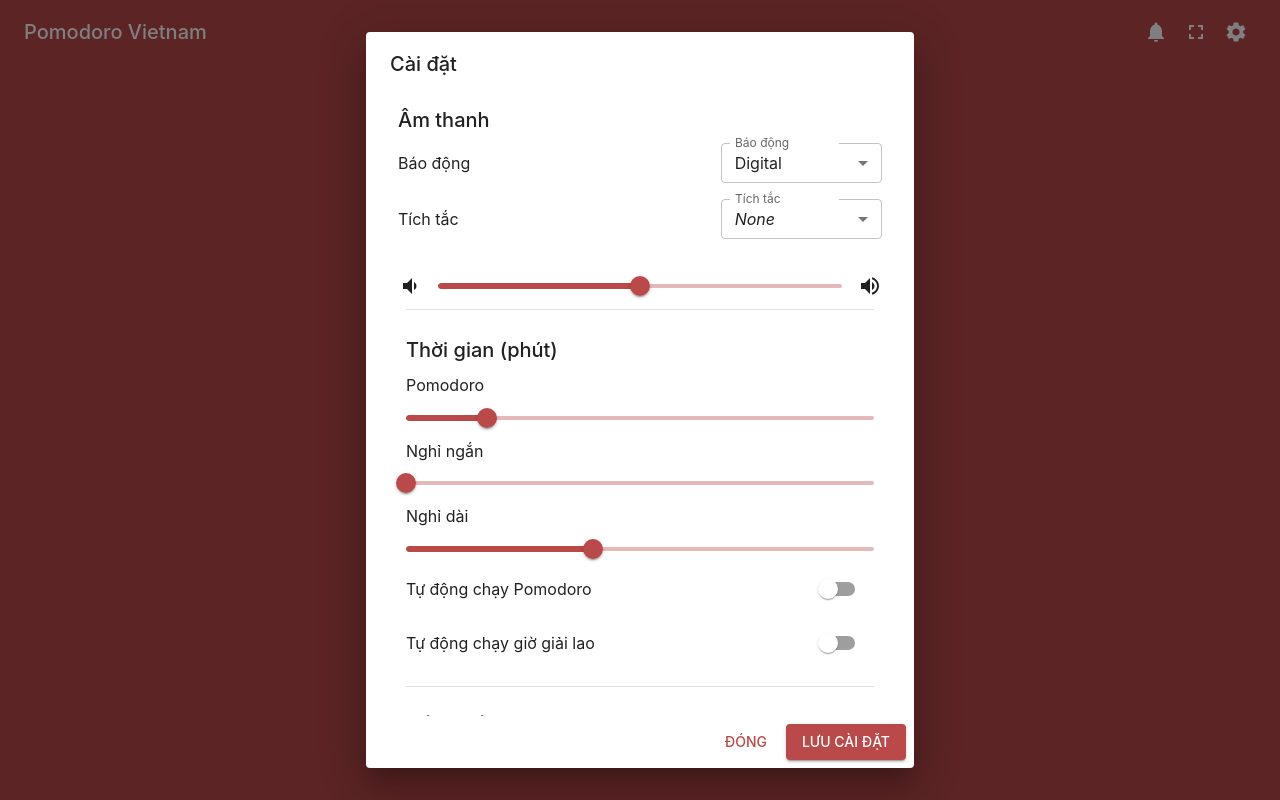
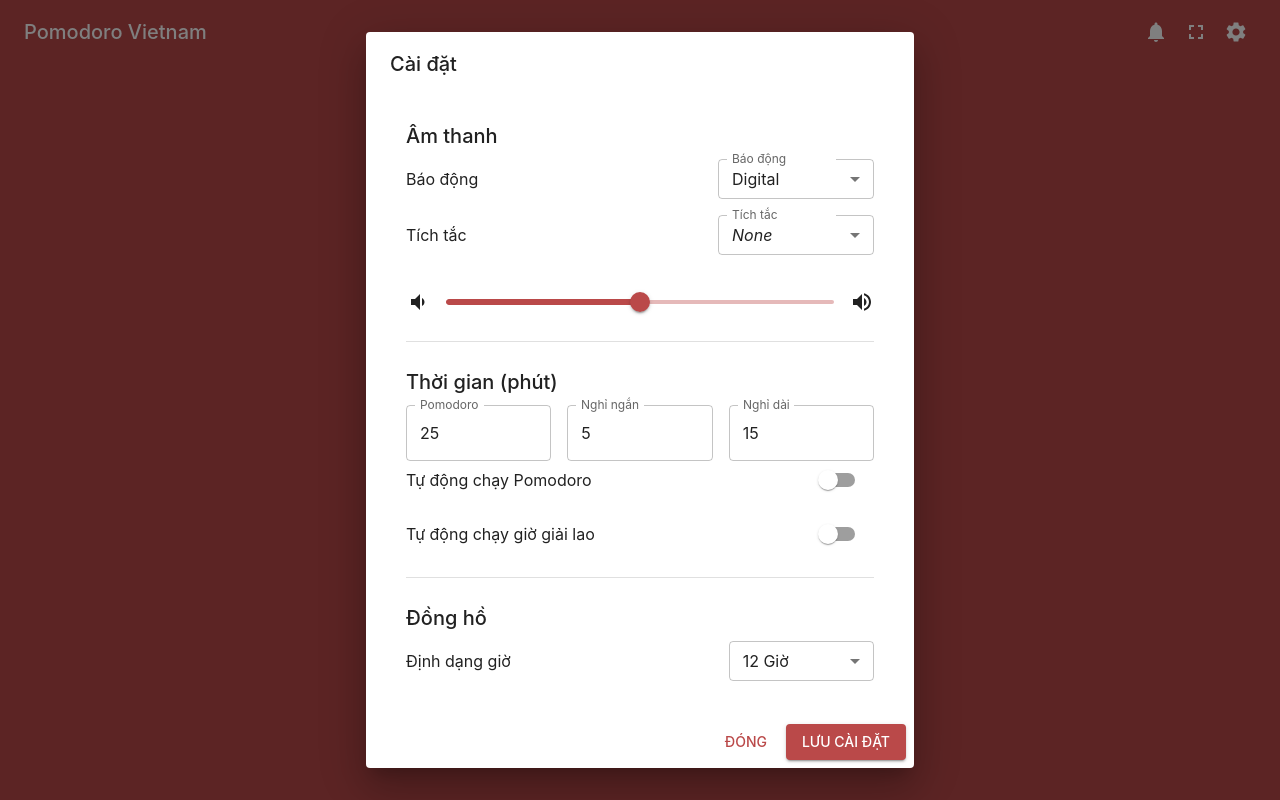
Before and after one commit to anhnbt/pomodoro, a React (Create React App) app: page / in a window 1280 px wide. Both pictures are taken after a click on the button 1236 px from the left and 32 px from the top of the page. Shown: the top 800 px of the page. Built offline with nearby package versions, Linux system fonts and the light colour scheme.

Commit message:
refactor và validate thời gian

```diff
--- a/src/components/Settings.js
+++ b/src/components/Settings.js
@@ -5,7 +5,6 @@ import VolumeDown from "@mui/icons-material/VolumeDown";
 import VolumeUp from "@mui/icons-material/VolumeUp";
 import Box from "@mui/material/Box";
 import Typography from "@mui/material/Typography";
-import FormGroup from "@mui/material/FormGroup";
 import Switch from "@mui/material/Switch";
 import InputLabel from "@mui/material/InputLabel";
 import MenuItem from "@mui/material/MenuItem";
@@ -13,6 +12,7 @@ import FormControl from "@mui/material/FormControl";
 import Select from "@mui/material/Select";
 import Grid from "@mui/material/Grid";
 import Divider from "@mui/material/Divider";
+import TextField from "@mui/material/TextField";
 import { useSnackbar } from "../SnackbarContext"; // Import useSnackbar
 import { player } from "../utils/player";
 import {
@@ -83,6 +83,14 @@ const Settings = forwardRef((props, ref) => {
   const { openSnackbar } = useSnackbar();
 
   const handleSaveSettings = () => {
+    if (
+      newPomodoroTime <= 0 ||
+      newShortBreakTime <= 0 ||
+      newLongBreakTime <= 0
+    ) {
+      openSnackbar("Các giá trị thời gian không hợp lệ, vui lòng nhập lại.");
+      return;
+    }
     // Thực hiện lưu các giá trị cài đặt vào Redux store và Local Storage
     dispatch(setPomodoroTime(newPomodoroTime));
     dispatch(setVolume(newVolume));
@@ -169,10 +177,17 @@ const Settings = forwardRef((props, ref) => {
   };
 
   return (
-    <div>
-      <FormGroup>
-        <Box sx={{ width: "100%", maxWidth: 500, bgcolor: "background.paper" }}>
-          <Box sx={{ my: 1, mx: 1 }}>
+    <Box
+      component="form"
+      sx={{
+        width: "100%",
+        maxWidth: 500,
+        bgcolor: "background.paper",
+      }}
+      noValidate
+      autoComplete="off"
+    >
+      <Box sx={{ my: 3, mx: 2 }}>
         <Typography variant="h6" gutterBottom>
           Âm thanh
         </Typography>
@@ -228,12 +243,7 @@ const Settings = forwardRef((props, ref) => {
             </FormControl>
           </Grid>
         </Grid>
-            <Stack
-              spacing={2}
-              direction="row"
-              sx={{ pt: 4 }}
-              alignItems="center"
-            >
+        <Stack spacing={2} direction="row" sx={{ pt: 4 }} alignItems="center">
           <VolumeDown />
           <Slider
             aria-label="Default"
@@ -248,50 +258,42 @@ const Settings = forwardRef((props, ref) => {
         </Stack>
       </Box>
       <Divider variant="middle" />
-
       <Box sx={{ my: 3, mx: 2 }}>
         <Typography variant="h6" gutterBottom>
           Thời gian (phút)
         </Typography>
-            <Typography id="pomodoro-slider" gutterBottom variant="body1">
-              Pomodoro
-            </Typography>
-            <Slider
-              defaultValue={25}
+        <Stack direction="row" spacing={2}>
+          <TextField
+            fullWidth
+            inputProps={{ min: 1, max: 120 }}
+            type="number"
+            id="pomodoro"
+            label="Pomodoro"
+            variant="outlined"
             value={newPomodoroTime}
-              min={5}
-              step={5}
-              max={120}
             onChange={(e) => setNewPomodoroTime(e.target.value)}
-              valueLabelDisplay="auto"
-              aria-labelledby="pomodoro-slider"
           />
-            <Typography id="short-break-slider" gutterBottom variant="body1">
-              Nghỉ ngắn
-            </Typography>
-            <Slider
-              defaultValue={5}
+          <TextField
+            fullWidth
+            inputProps={{ min: 1, max: 120 }}
+            type="number"
+            id="short-break"
+            label="Nghỉ ngắn"
+            variant="outlined"
             value={newShortBreakTime}
-              min={5}
-              step={5}
-              max={30}
             onChange={(e) => setNewShortBreakTime(e.target.value)}
-              valueLabelDisplay="auto"
-              aria-labelledby="short-break-slider"
           />
-            <Typography id="long-break-slider" gutterBottom variant="body1">
-              Nghỉ dài
-            </Typography>
-            <Slider
-              defaultValue={15}
+          <TextField
+            fullWidth
+            inputProps={{ min: 1, max: 120 }}
+            type="number"
+            id="long-break"
+            label="Nghỉ dài"
+            variant="outlined"
             value={newLongBreakTime}
-              min={5}
-              step={5}
-              max={30}
             onChange={(e) => setNewLongBreakTime(e.target.value)}
-              valueLabelDisplay="auto"
-              aria-labelledby="long-break-slider"
           />
+        </Stack>
         <Grid container alignItems="center" spacing={2}>
           <Grid item xs={10}>
             Tự động chạy Pomodoro
@@ -344,8 +346,6 @@ const Settings = forwardRef((props, ref) => {
         </Grid>
       </Box>
     </Box>
-      </FormGroup>
-    </div>
   );
 });
 
```
Lines whose indentation alone changed are shown as unchanged.
